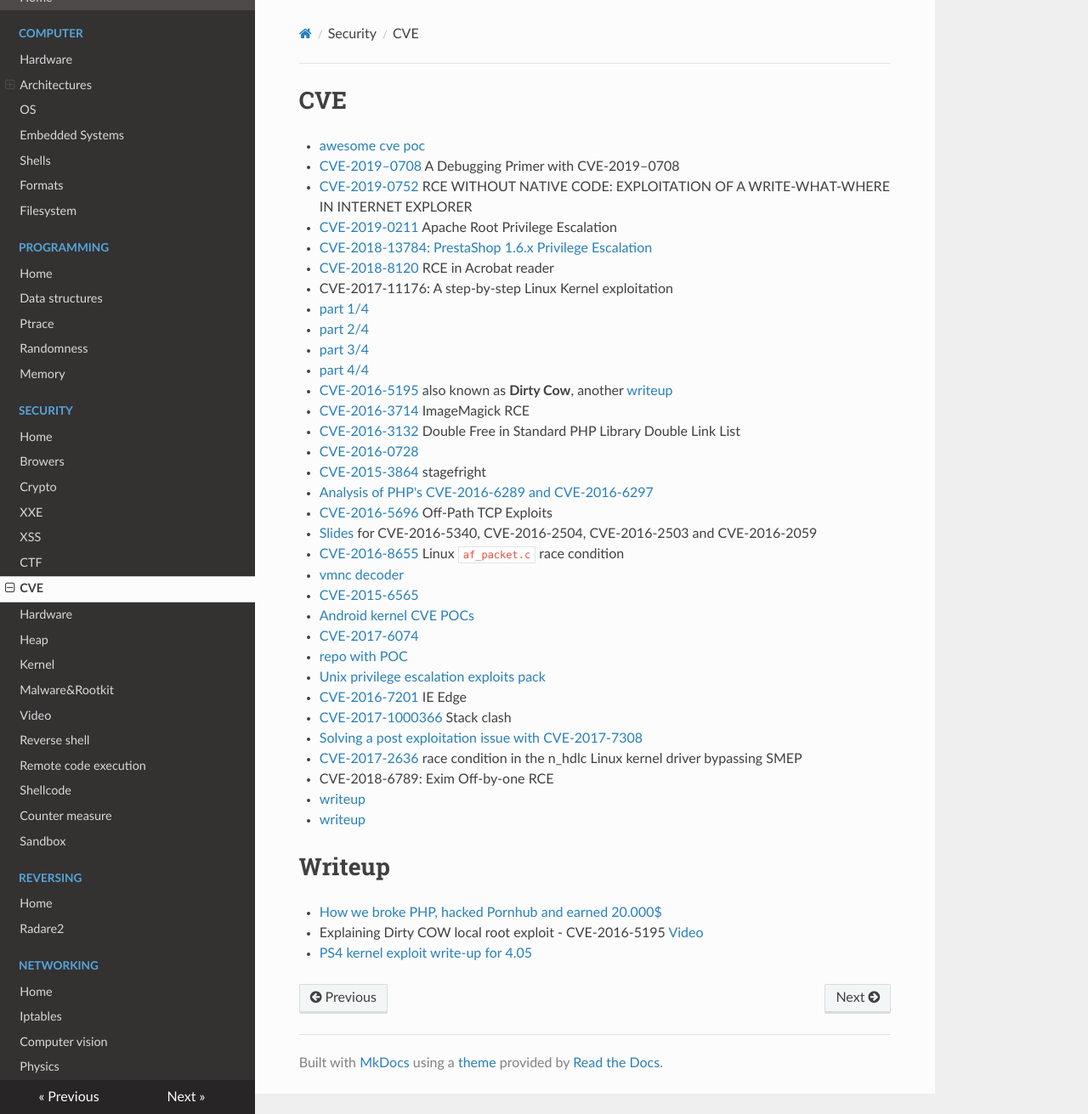
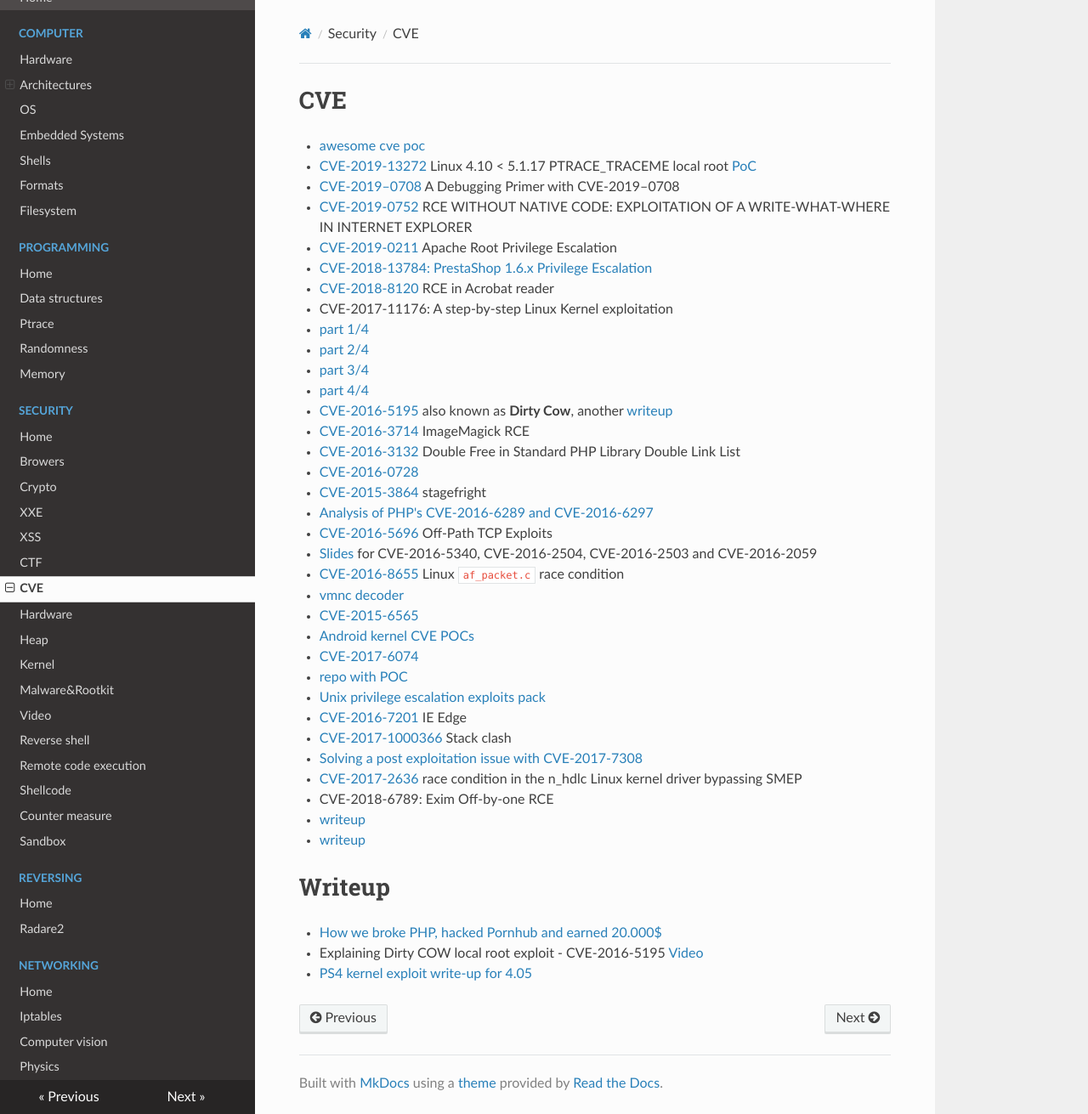
Before and after one commit to gipi/low-level, an MkDocs documentation site: the page built from docs/cve.md, in a window 1280 px wide and 1311 px high. Shown: the whole window at 85% size. Built offline with MkDocs 1.6.1, drawn with Linux system fonts in a browser that asks for light colours; nearby versions of some CDN libraries; old or Windows-style settings are respelled for this version of MkDocs.

Commit message:
Update cve.md

```diff
--- a/docs/cve.md
+++ b/docs/cve.md
@@ -1,6 +1,7 @@
 # CVE
 
  - [awesome cve poc](https://github.com/qazbnm456/awesome-cve-poc)
+ - [CVE-2019-13272](https://bugs.chromium.org/p/project-zero/issues/detail?id=1903) Linux 4.10 < 5.1.17 PTRACE_TRACEME local root [PoC](https://github.com/bcoles/kernel-exploits/blob/master/CVE-2019-13272/poc.c)
  - [CVE-2019–0708](https://medium.com/@straightblast426/a-debugging-primer-with-cve-2019-0708-ccfa266682f6) A Debugging Primer with CVE-2019–0708
  - [CVE-2019-0752](https://www.zerodayinitiative.com/blog/2019/5/21/rce-without-native-code-exploitation-of-a-write-what-where-in-internet-explorer) RCE WITHOUT NATIVE CODE: EXPLOITATION OF A WRITE-WHAT-WHERE IN INTERNET EXPLORER
  - [CVE-2019-0211](https://cfreal.github.io/carpe-diem-cve-2019-0211-apache-local-root.html) Apache Root Privilege Escalation
```
